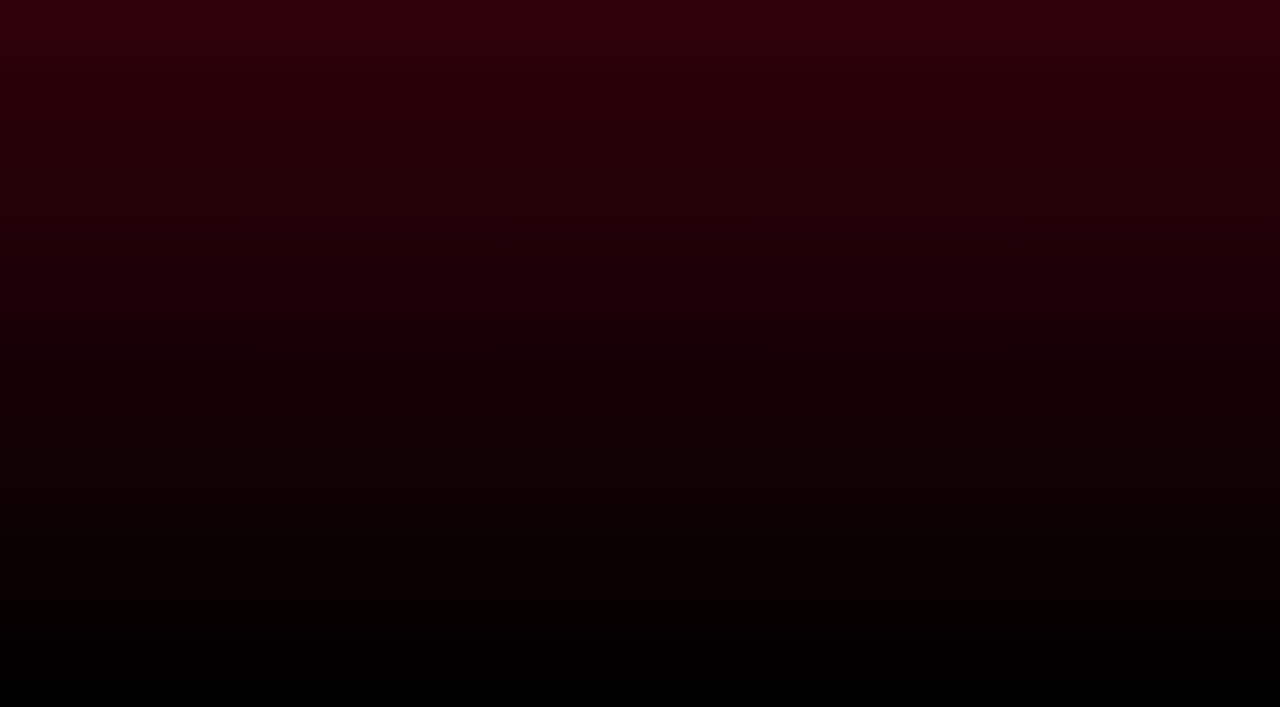
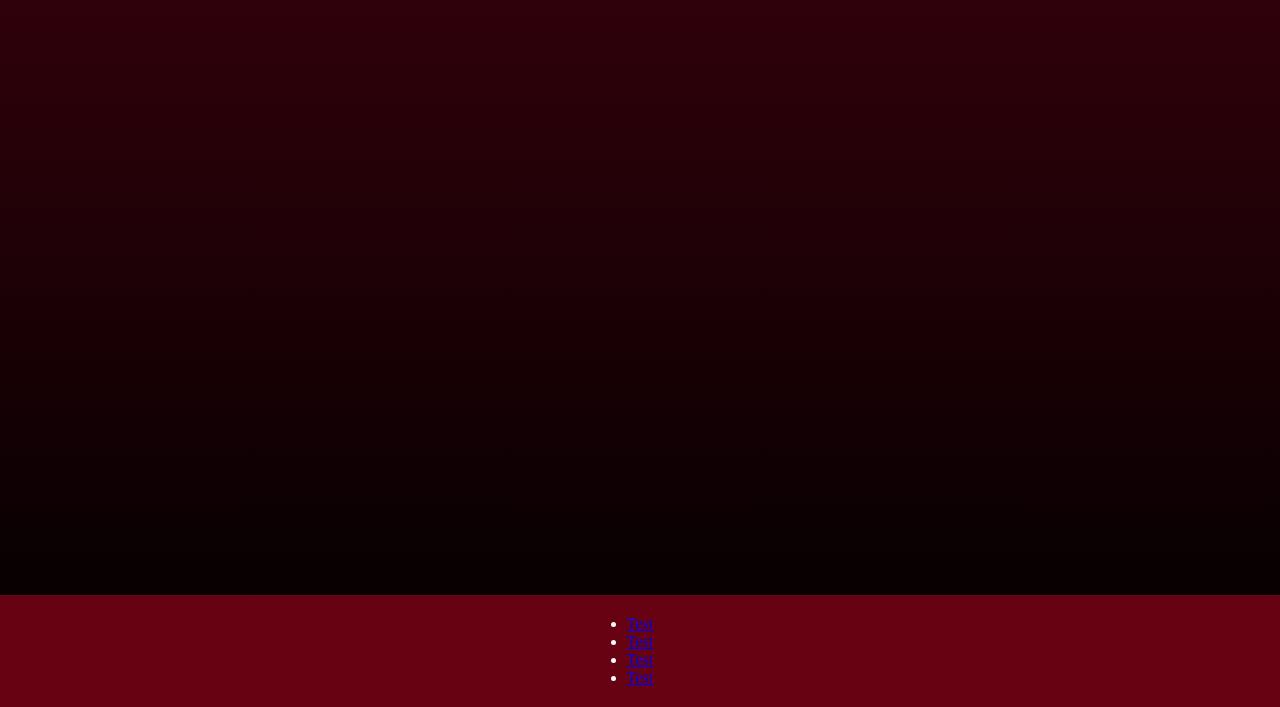
Before and after one commit to KeithR1411/CIS-370-Website, a plain HTML site: page CIS-370-Site/index.html in a window 1280 px wide. Shown: the part 93-800 px from the top of the page. Drawn offline with nearby package versions, Linux system fonts and the light colour scheme; a web font is replaced by a local one.

Commit message:
Added Footer

```diff
--- a/CIS-370-Site/index.html
+++ b/CIS-370-Site/index.html
@@ -27,6 +27,16 @@
                 </ul>
             </div>
         </nav>
+        <footer>
+                <ul class="site-icon">
+                    <li><a href="#">Test</a></li>
+                    <li><a href="#">Test</a></li>
+                    <li><a href="#">Test</a></li>
+                    <li><a href="#">Test</a></li>
+                </ul>
+        </footer>
+        <script type="module" src="https://unpkg.com/ionicons@5.5.2/dist/ionicons/ionicons.esm.js"></script>
+        <script nomodule src="https://unpkg.com/ionicons@5.5.2/dist/ionicons/ionicons.js"></script>
     </div>
 </body>
 </html>
--- a/CIS-370-Site/style.css
+++ b/CIS-370-Site/style.css
@@ -1,17 +1,39 @@
 * {
     box-sizing: border-box;
+    margin: 0;
+    padding: 0;
+
 }
 
 /* Custom font implementation */
 @font-face { font-family: Flix; src: url("fonts/Flix-Normal.otf")}
 
 body {
+    display: flex;
+    justify-content: flex-end;
+    align-items: flex-end;
+    min-height: 100vh;
     margin: 0;
     padding: 0;
     /* Set the body font to Calisto MT, with 'ghostwhite' as the font color. */
     font-family: Calisto MT;
     color: ghostwhite;
 }
+
+footer {
+    position:absolute;
+    bottom: 0;
+    width: 100%;
+    background: #670213;
+    min-height: 100px;
+    padding: 20px 50px;
+    display: flex;
+    justify-content: center;
+    align-items: center;
+
+}
+
+
 
 /* Background Gradient */
 .bg-grad {
```
